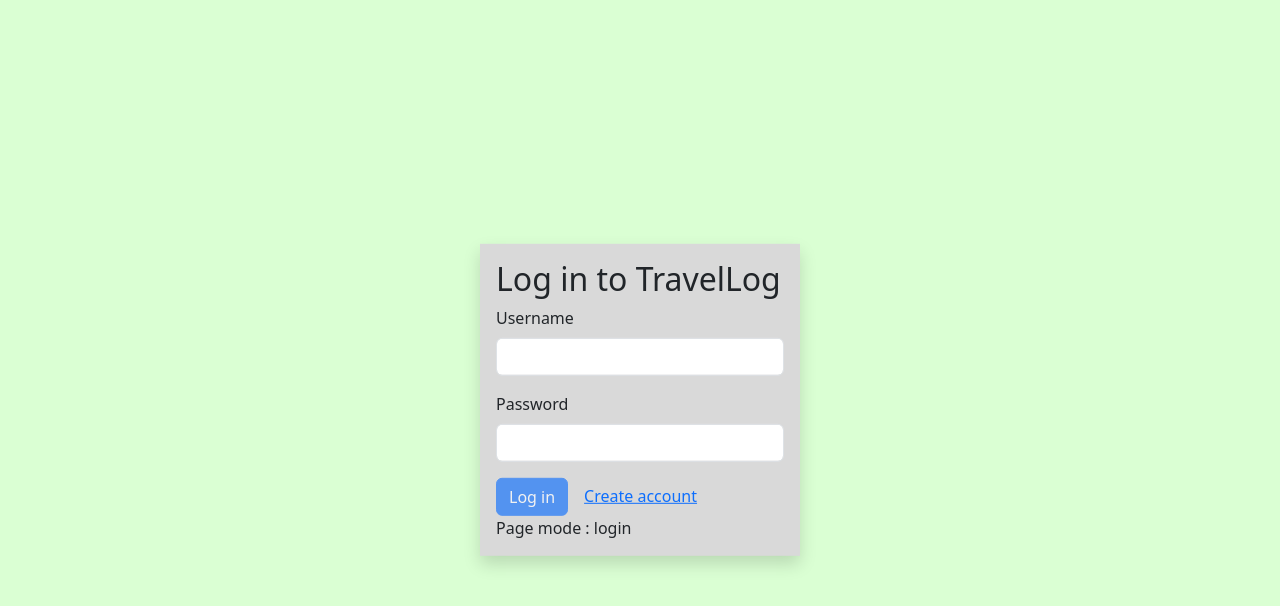
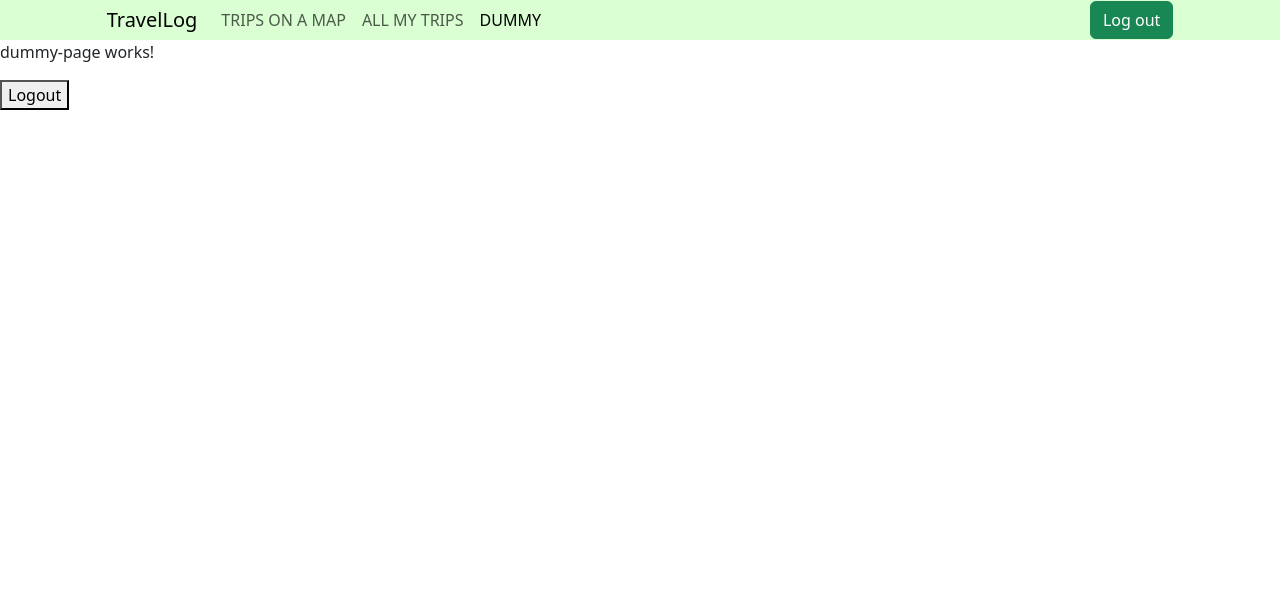
Before and after one commit to shroom-r/travel-log, an Angular app: page /dummy in a window 1280 px wide. Before the commit this address led to /login. Shown: the top 606 px of the page. Built offline with nearby package versions, Linux system fonts and the light colour scheme; no server answers.

Commit message:
Draft of the nav bar

```diff
--- a/src/app/app-routing.module.ts
+++ b/src/app/app-routing.module.ts
@@ -14,7 +14,7 @@
     path: "dummy",
     component: DummyPageComponent,
     //Prevent access to this page to unauthenticated users
-    canActivate: [authGuard],
+    //canActivate: [authGuard],
   },
 ];
 
--- a/src/app/dummy-page/dummy-page.component.html
+++ b/src/app/dummy-page/dummy-page.component.html
@@ -1,2 +1,3 @@
+<app-nav-bar></app-nav-bar>
 <p>dummy-page works!</p>
 <app-logout-button></app-logout-button>
--- /dev/null
+++ b/src/environments/environment.type.ts
@@ -0,0 +1,6 @@
+export type Environment = {
+  /**
+   * The Travel Log API URL
+   */
+  apiUrl: string;
+};
```
Also changed, not shown: 1 other file (tests, documents, lock files or other folders).
